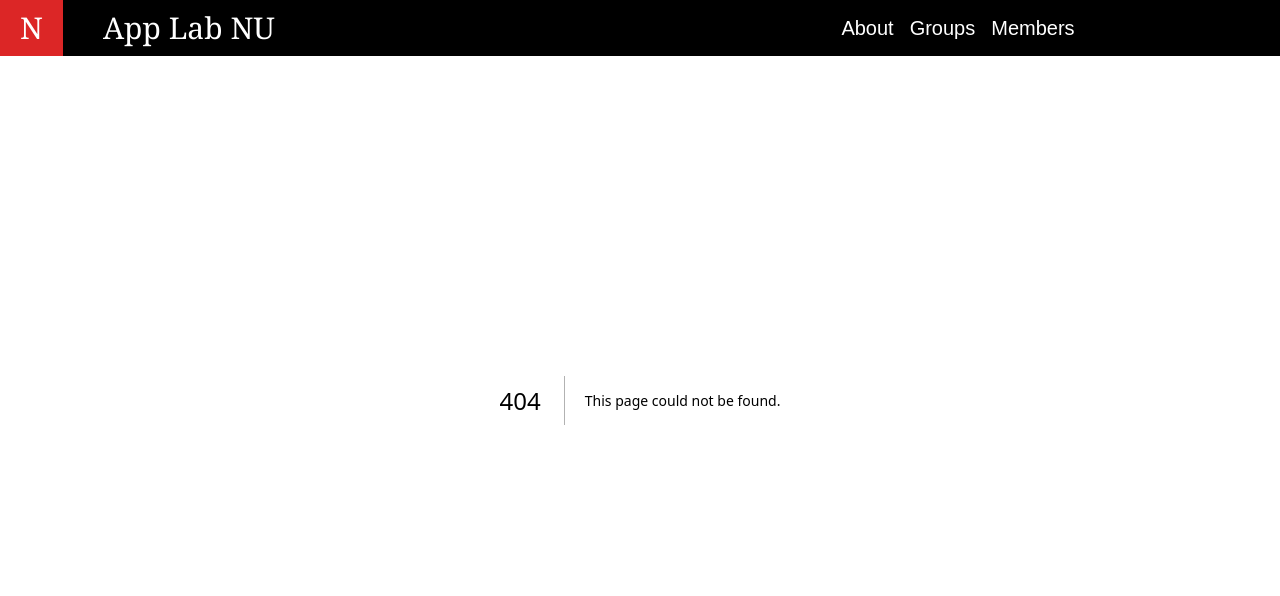
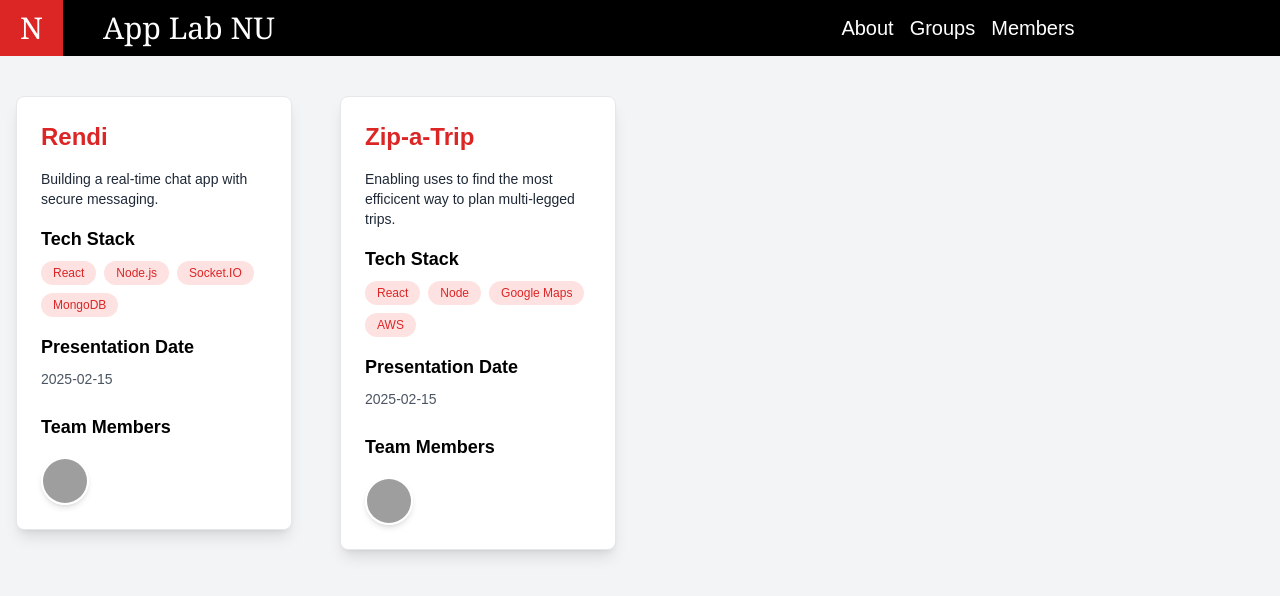
Before and after one commit to JuanJFreydell/app-labs-nu, a Next.js app: page /members in a window 1280 px wide. Before the commit this address had no page. Shown: the top 596 px of the page. Built offline with nearby package versions, Linux system fonts and the light colour scheme; grey boxes are pictures that could not be loaded.

Commit message:
creating the members page

```diff
--- /dev/null
+++ b/app/members/page.tsx
@@ -0,0 +1,30 @@
+import React from "react";
+import TeamCard from "../teamsCard";
+import { teams } from "../(variables)/teams";
+
+const TeamsList: React.FC = () => {
+  return (
+    <div className="bg-gray-100 min-h-screen">
+      {/* Title */}
+      <h1 className="text-4xl font-bold text-black mb-10 text-center">
+        Active Teams
+      </h1>
+
+      {/* Team Cards */}
+      <div className="grid gap-4 grid-cols-1 sm:grid-cols-2 md:grid-cols-3 lg:grid-cols-4">
+        {teams.map((team, index) => (
+          <div key={index} className="p-4">
+            <TeamCard
+              team={{
+                ...team,
+                members: team.members,
+              }}
+            />
+          </div>
+        ))}
+      </div>
+    </div>
+  );
+};
+
+export default TeamsList;
```
